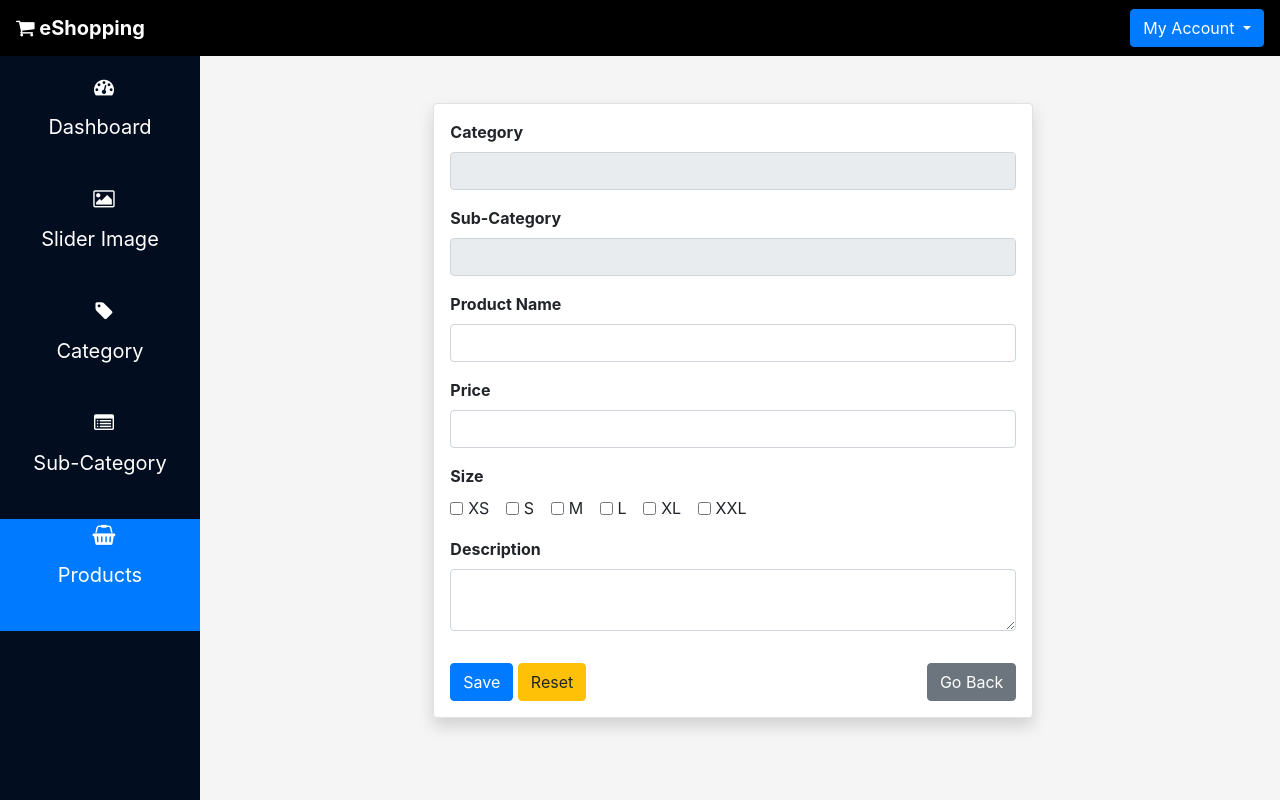
After one commit to sejalrane777/Sejal, a PHP site: page /eshop/sudo/editProduct.php in a window 1280 px wide. The commit adds this page. Run offline with PHP 8.4, Linux system fonts and the light colour scheme; the visitor is signed in with stand-in values (Sample User, id 1); data comes from the database, SQL or seed files in the repository; data that the repository does not hold is empty; some web fonts are replaced.

Commit message:
editing product function added

```diff
--- a/controller/loginController.php
+++ b/controller/loginController.php
@@ -28,13 +28,14 @@ require($_SERVER['DOCUMENT_ROOT']."/eshop/config/connection.php");
                         $password=$Fetch['password'];
                         if(password_verify($PSWD, $password))
                         {
-                            session_start();
+
                             $_SESSION["email"]=$EMAIL;
                             $sessionid=session_id();
                             $ip=$_SERVER['REMOTE_ADDR'];
                             $browser = $_SERVER['HTTP_USER_AGENT'];
                             $sql="INSERT INTO last_login (email,sessionid,ip,browser,date,time) VALUES('$EMAIL','$sessionid','$ip','$browser',CURDATE(),CURTIME())";
                             mysqli_query($conn, $sql);
+                            session_start();
                             header("location:dashboard.php");
                         }
                         else
--- a/controller/productController.php
+++ b/controller/productController.php
@@ -11,6 +11,8 @@ $total= mysqli_num_rows($count);
 $pages=ceil($total/$limit) ;
 $previous = $page - 1;
 $next = $page + 1;
+
+
 if (isset($_POST['category']))
 {
 	$category=$_POST['category'];
@@ -33,26 +35,17 @@ if(isset($_POST['save']))
 
 	$image_1       = $_FILES['image_1']['name'];
   $image_tmp_1  = $_FILES['image_1']['tmp_name'];
-
-
-
   $image_2       = $_FILES['image_2']['name'];
   $image_tmp_2  = $_FILES['image_2']['tmp_name'];
   $image_3       = $_FILES['image_3']['name'];
   $image_tmp_3  = $_FILES['image_3']['tmp_name'];
   $image_4       = $_FILES['image_4']['name'];
   $image_tmp_4  = $_FILES['image_4']['tmp_name'];
+
 	if ($conn)
     {
-
-
       $location      = '../sudo/uploads/products/';
 			move_uploaded_file($image_tmp_1,$location.$image_1);
-
-
-
-
-
 			move_uploaded_file($image_tmp_2,$location.$image_2);
 			move_uploaded_file($image_tmp_3,$location.$image_3);
 			move_uploaded_file($image_tmp_4,$location.$image_4);
@@ -78,4 +71,14 @@ if (isset($_GET['delete']))
 	    echo "<script> alert('Record deleted successfully'); </script> ";
     }
 
+
+//Edit Product
+if(isset($_GET['edit']))
+{
+  $id=$_GET['edit'];
+  $query=mysqli_query($conn,"SELECT * from product_list WHERE sr_no='$id'");
+  $row = mysqli_fetch_array($query);
+  $checkbox_array = explode(" ", $row [5]);
+  // echo $checkbox_array;
+}
 ?>
--- /dev/null
+++ b/sudo/editProduct.php
@@ -0,0 +1,137 @@
+<?php include "includes/header.php";
+include "../controller/productController.php";
+session_start();
+if(!($_SESSION['email']))
+{
+  header("location:admin.php");
+} ?>
+<div class="container-fluid p-0" style="margin-top:55px;">
+    <div class="row m-0">
+        <div class="col-xl-2 lg-2 md-2 col-sm-auto col-xs-auto sidebar text-center" id="sidebar">
+          <button class="navbar-toggler border m-3 openbtn fixed-bottom" type="button" onclick="toggleNav()"><span class="fa fa-bars" style="color: white"></span></button>
+          <ul class="mt-3">
+              <li><a  href="dashboard.php"><i class="fa fa-tachometer"></i><span class="nav-link">Dashboard</span></a></li>
+              <li><a  href="sliderImages.php"><i class="fa fa-image"></i><span class="nav-link"> Slider Image</span></a></li>
+              <li><a  href="category.php"><i class="fa fa-tag"></i><span class="nav-link">Category</span> </a></li>
+              <li><a href="subCategory.php"><i class="fa fa-list-alt"></i><span class="nav-link">Sub-Category</span></a></li>
+              <li class="active"><a href="product.php"><i class="fa fa-shopping-basket"></i><span class="nav-link" >Products</span> </a></li>
+          </ul>
+        </div>
+
+        <div class="col-xl-10 col-lg-10 col-md-10 col-10 content ">
+              <form class="border shadow p-3 mb-5 mt-5 bg-white mx-auto rounded" style="max-width: 600px;" method="POST" enctype="multipart/form-data" role="form">
+                <div class="row">
+                  <div class="form-group col-md-12">
+                      <label for="category">Category</label>
+                      <input type="text" class="form-control" value="<?php echo $row[1]; ?>" readonly>
+                  </div>
+                <div class="form-group col-md-12">
+                      <label for="category">Sub-Category</label>
+                      <input type="text" class="form-control" value="<?php echo $row[2]; ?>" readonly>
+                  </div>
+                      <div class="form-group col-md-12">
+                          <label>Product Name</label>
+                          <input type="text" class="form-control" name="product" value="<?php echo $row[3]; ?>" required>
+                          <span class="error"><?php if(isset($product_error)){echo $product_error;}?></span>
+                      </div>
+                      <div class="form-group col-md-12">
+                          <label>Price</label>
+                          <input type="number" class="form-control" name="price" value="<?php echo $row[4]; ?>" required>
+                          <span class="error"><?php if(isset($price_error)){echo $price_error;}?></span>
+                      </div>
+
+                  <div class="col-md-12 form-group">
+                  <label>Size</label><br>
+                  <div class="form-check form-check-inline ">
+  <input class="form-check-input" type="checkbox"  name="size[]" value="XS" <?php if(in_array("XS", $checkbox_array)){ echo "checked=\"checked\""; }?>>
+                  <p class="form-check-label" >XS</p>
+                </div>
+                <div class="form-check form-check-inline">
+                  <input class="form-check-input" type="checkbox"  value="S" name="size[]" <?php if(in_array("S", $checkbox_array)){ echo" checked=\"checked\""; }?>>
+                  <p class="form-check-label" >S</p>
+                </div>
+                <div class="form-check form-check-inline">
+                  <input class="form-check-input" type="checkbox"   name="size[]" value="M" <?php if(in_array('M',$checkbox_array )) { ?> checked <?php } ?>>
+                  <p class="form-check-label" >M</p>
+                </div>
+                <div class="form-check form-check-inline">
+                  <input class="form-check-input" type="checkbox"  value="L" name="size[]" <?php if(in_array("L", $checkbox_array)){ echo" checked=\"checked\""; }?>>
+                  <p class="form-check-label" >L</p>
+                </div>
+                <div class="form-check form-check-inline">
+                  <input class="form-check-input" type="checkbox"  value="XL" name="size[]" <?php if(in_array("XLX", $checkbox_array)){ echo" checked=\"checked\""; }?>>
+                  <p class="form-check-label" >XL</p>
+                </div>
+                <div class="form-check form-check-inline">
+                  <input class="form-check-input" type="checkbox"  value="XXL" name="size[]">
+                  <p class="form-check-label" >XXL</p>
+                </div>
+              </div>
+                  <!-- <div class="col-md-12">
+                      <div class="form-group">
+                          <label>Image</label>
+                          <div class="custom-file">
+                              <input type="file" class="custom-file-input" name="image_1" accept=".jpg, .png, .jpeg, .gif ">
+                              <label class="custom-file-label" for="image">Choose</label>
+                              <div>
+                                  <?php if(isset($_POST['f_error'])) { echo $f_error;}?>
+                              </div>
+                          </div>
+                      </div>
+                  </div>
+                  <div class="col-md-12">
+                      <div class="form-group">
+                          <label>Image</label>
+                          <div class="custom-file">
+                              <input type="file" class="custom-file-input" name="image_2" accept=".jpg, .png, .jpeg, .gif ">
+                              <label class="custom-file-label" for="image">Choose</label>
+                              <div>
+                                  <?php if(isset($_POST['f_error'])) { echo $f_error;}?>
+                              </div>
+
+                          </div>
+                      </div>
+                  </div>
+                  <div class="col-md-12">
+                      <div class="form-group">
+                          <label>Image</label>
+                          <div class="custom-file">
+                              <input type="file" class="custom-file-input" name="image_3" accept=".jpg, .png, .jpeg, .gif ">
+                              <label class="custom-file-label" for="image">Choose</label>
+                              <div>
+                                  <?php if(isset($_POST['f_error'])) { echo $f_error;}?>
+                              </div>
+
+                          </div>
+                      </div>
+                  </div>
+                  <div class="col-md-12">
+                      <div class="form-group">
+                          <label>Image</label>
+                          <div class="custom-file">
+                              <input type="file" class="custom-file-input" name="image_4" accept=".jpg, .png, .jpeg, .gif ">
+                              <label class="custom-file-label" for="image">Choose</label>
+                              <div>
+                                  <?php if(isset($_POST['f_error'])) { echo $f_error;}?>
+                              </div>
+                              <script type="application/javascript">
+                              $('input[type="file"]').change(function(e){
+                                  var fileName = e.target.files[0].name;
+                                 $(e.target).siblings('.custom-file-label').html(fileName);
+                              });
+                          </script>
+                          </div>
+                      </div>
+                  </div> -->
+
+                      <div class="form-group col-md-12">
+                          <label>Description</label>
+                          <pre style="padding: 0px;border: none;"><textarea class="form-control required" id="description" name="description" style="resize: vertical;"><?php echo $row[10]; ?></textarea></pre>
+                          <span class="error"><?php if(isset($description_error)){echo $description_error;}?></span>
+                      </div>
+
+              </div>
+              <button type="submit" name='save' class="btn btn-primary">Save</button>
+              <input type="reset" class="btn btn-warning" value="Reset">
+              <a class="btn  btn-secondary" style="float: right" href="product.php" >Go Back</a>
+              </form>
--- a/sudo/product.php
+++ b/sudo/product.php
@@ -65,7 +65,7 @@
                                 <td><?php echo $row['created_on'];?></td>
                                 <td><?php echo $row['updated_on'];?></td>
                                 <td>
-                                <a class="btn btn-sm btn-primary" href="editProduct.php" title="edit" ><i class="fa fa-pencil"></i> Edit</a>
+                                <a class="btn btn-sm btn-primary" href="editProduct.php?edit=<?php echo $row['sr_no'];?>" title="edit" ><i class="fa fa-pencil"></i> Edit</a>
                                 <!-- <button type="button" class="btn btn-sm btn-primary edit"><i class="fa fa-pencil"></i> Edit</button>                  -->
                                 <a class="btn btn-sm btn-danger" href="product.php?delete=<?php echo $row['sr_no'];?>" title="Delete"><i class="fa fa-trash"></i> Delete</a>
                                 </td>
```
Lines whose indentation alone changed are shown as unchanged.
